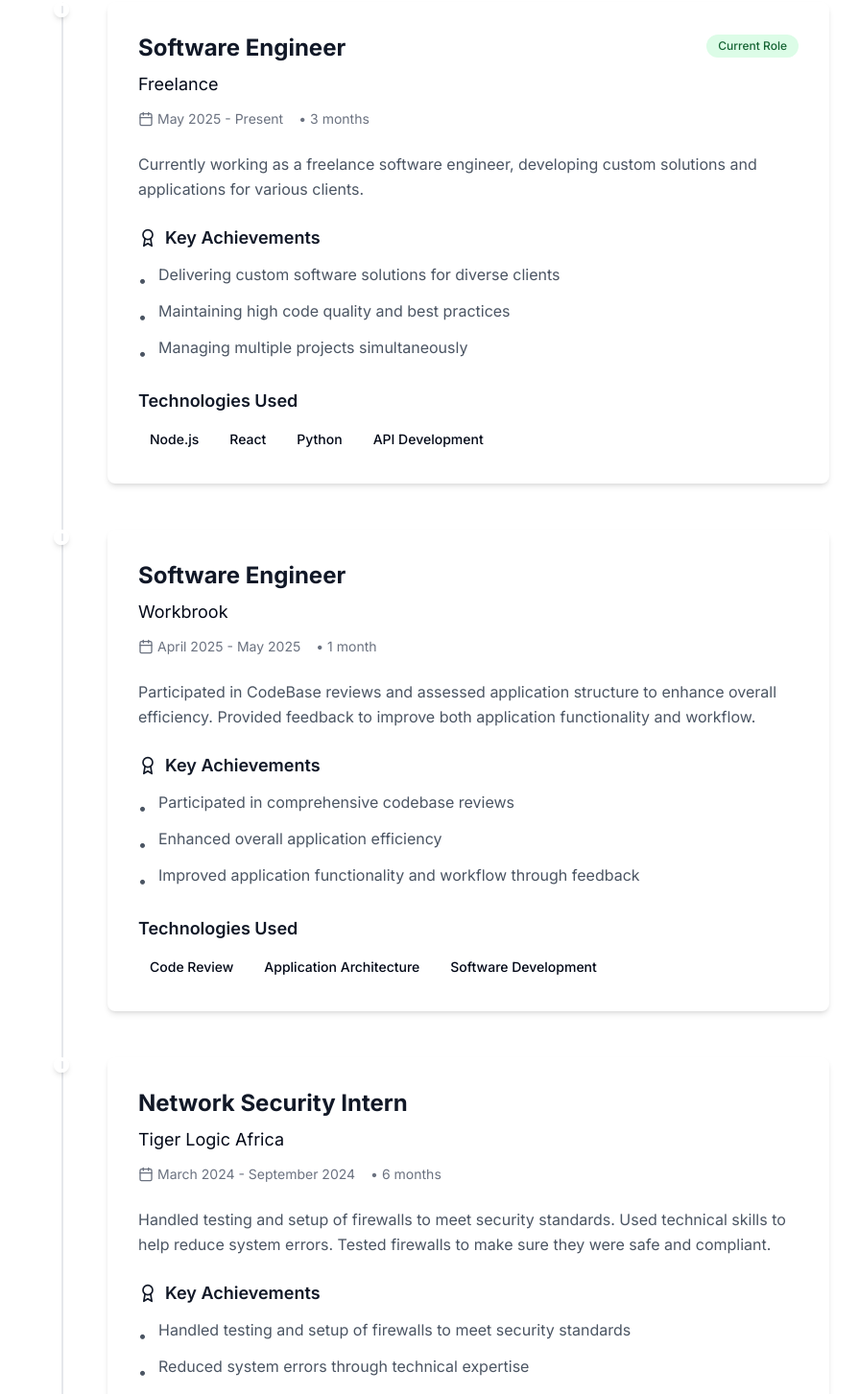
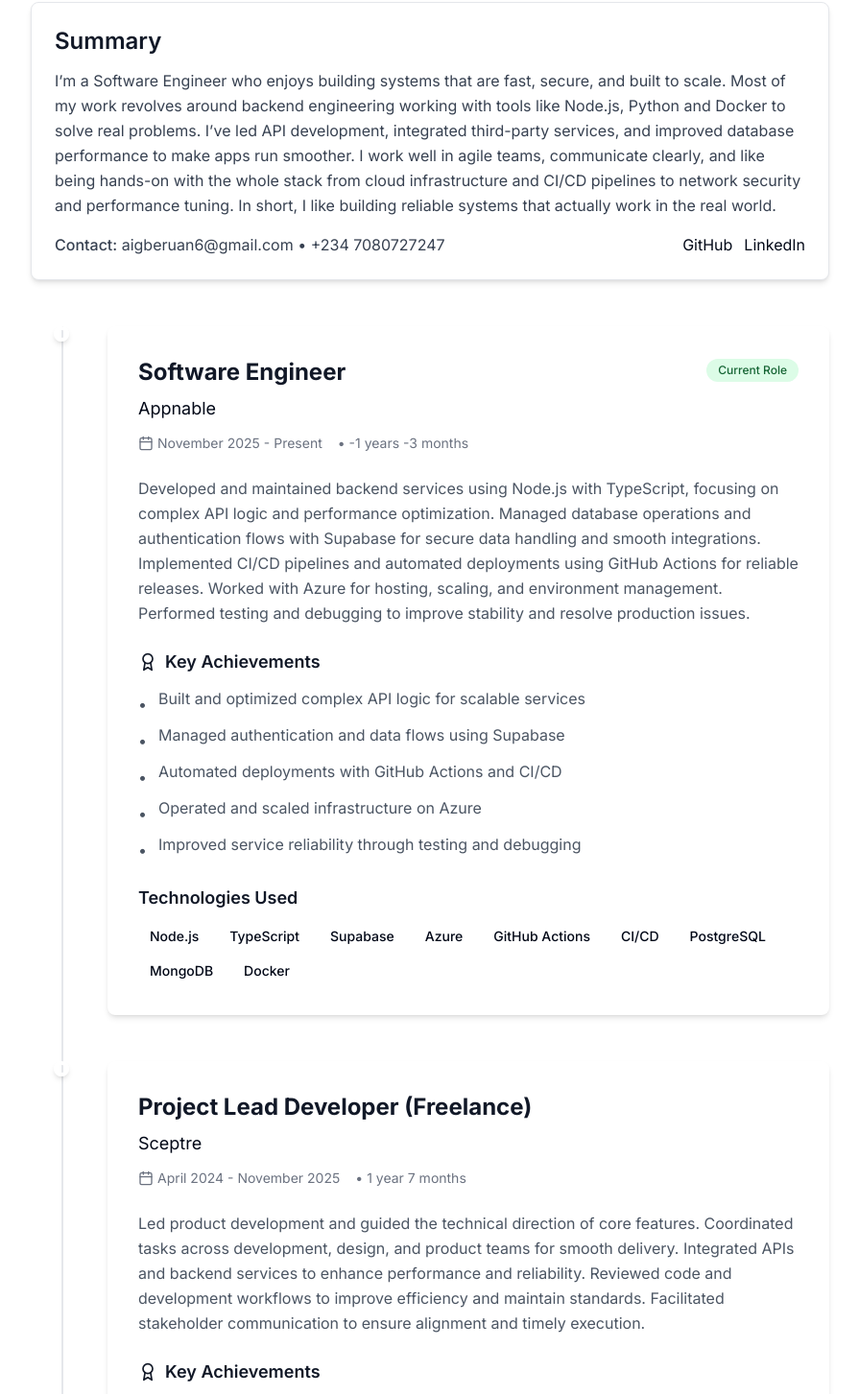
Before and after one commit to Ghosteken/portland, a Next.js app: page /experience in a window 1280 px wide. Shown: the part 275-1728 px from the top of the page at 96% size, without its empty margins (192-1087 px from the left). Built offline with nearby package versions, Linux system fonts and the light colour scheme; no server answers.

Commit message:
Enhance experience page with personal summary and updated work experience details

```diff
--- a/src/app/experience/page.tsx
+++ b/src/app/experience/page.tsx
@@ -1,5 +1,5 @@
 import { Calendar, MapPin, ExternalLink, Award, GraduationCap, CheckCircle } from 'lucide-react'
-import { workExperience, education, certificates } from '@/data/portfolio'
+import { workExperience, education, certificates, personalInfo, socialLinks } from '@/data/portfolio'
 import { Button } from '@/components/ui/button'
 
 export default function Experience() {
@@ -41,6 +41,26 @@
           <p className="text-xl text-gray-600 dark:text-gray-300 max-w-3xl mx-auto">
             My professional journey and the roles that have shaped my career
           </p>
+        </div>
+
+        {/* Summary */}
+        <div className="mb-12 bg-white dark:bg-gray-800 rounded-lg shadow-md p-6 border border-gray-200 dark:border-gray-700">
+          <h2 className="text-2xl font-semibold text-gray-900 dark:text-white mb-3">Summary</h2>
+          <p className="text-gray-700 dark:text-gray-300 leading-relaxed mb-4">
+            {personalInfo.bio}
+          </p>
+          <div className="flex flex-col sm:flex-row sm:items-center sm:justify-between gap-3">
+            <div className="text-gray-700 dark:text-gray-300">
+              <span className="font-medium">Contact:</span> {personalInfo.email} • {personalInfo.phone}
+            </div>
+            <div className="flex flex-wrap gap-3">
+              {socialLinks.map(link => (
+                <a key={link.platform} href={link.url} target="_blank" rel="noopener noreferrer" className="text-primary-700 dark:text-primary-300 hover:underline">
+                  {link.platform}
+                </a>
+              ))}
+            </div>
+          </div>
         </div>
 
         {/* Timeline */}
--- a/src/data/portfolio.ts
+++ b/src/data/portfolio.ts
@@ -7,7 +7,7 @@
   email: "aigberuan6@gmail.com",
   phone: "+234 7080727247",
   location: "Lagos, Nigeria",
-  bio: "Software engineer with a focus on building scalable, secure systems. Adept at solving complex backend challenges using modern tech like Node.js, Python, React, and Docker. Proven ability to lead API development, integrate third-party services, and optimize performance. Strong collaborative ethos with experience in Agile methodologies and cross-functional team environments.",
+  bio: "I’m a Software Engineer who enjoys building systems that are fast, secure, and built to scale. Most of my work revolves around backend engineering working with tools like Node.js, Python and Docker to solve real problems. I’ve led API development, integrated third-party services, and improved database performance to make apps run smoother. I work well in agile teams, communicate clearly, and like being hands-on with the whole stack from cloud infrastructure and CI/CD pipelines to network security and performance tuning. In short, I like building reliable systems that actually work in the real world.",
   profileImage: imageConfig.profile,
   coverImage: imageConfig.cover
 };
@@ -29,16 +29,34 @@
 
 export const workExperience: WorkExperience[] = [
   {
+    id: "0",
+    company: "Appnable",
+    position: "Software Engineer",
+    startDate: "2025-11",
+    description: "Developed and maintained backend services using Node.js with TypeScript, focusing on complex API logic and performance optimization. Managed database operations and authentication flows with Supabase for secure data handling and smooth integrations. Implemented CI/CD pipelines and automated deployments using GitHub Actions for reliable releases. Worked with Azure for hosting, scaling, and environment management. Performed testing and debugging to improve stability and resolve production issues.",
+    technologies: ["Node.js", "TypeScript", "Supabase", "Azure", "GitHub Actions", "CI/CD", "PostgreSQL", "MongoDB", "Docker"],
+    achievements: [
+      "Built and optimized complex API logic for scalable services",
+      "Managed authentication and data flows using Supabase",
+      "Automated deployments with GitHub Actions and CI/CD",
+      "Operated and scaled infrastructure on Azure",
+      "Improved service reliability through testing and debugging"
+    ]
+  },
+  {
     id: "1",
-    company: "Freelance",
-    position: "Software Engineer",
-    startDate: "2025-05",
-    description: "Currently working as a freelance software engineer, developing custom solutions and applications for various clients.",
-    technologies: ["Node.js", "React", "Python", "API Development"],
+    company: "Sceptre",
+    position: "Project Lead Developer (Freelance)",
+    startDate: "2024-04",
+    endDate: "2025-11",
+    description: "Led product development and guided the technical direction of core features. Coordinated tasks across development, design, and product teams for smooth delivery. Integrated APIs and backend services to enhance performance and reliability. Reviewed code and development workflows to improve efficiency and maintain standards. Facilitated stakeholder communication to ensure alignment and timely execution.",
+    technologies: ["Node.js", "API Integration", "Project Management", "Code Review", "Agile"],
     achievements: [
-      "Delivering custom software solutions for diverse clients",
-      "Maintaining high code quality and best practices",
-      "Managing multiple projects simultaneously"
+      "Drove technical direction and feature delivery",
+      "Coordinated cross-functional teams for on-time milestones",
+      "Integrated services to improve reliability and performance",
+      "Elevated efficiency through code and workflow reviews",
+      "Kept stakeholders aligned for timely execution"
     ]
   },
   {
@@ -230,19 +248,33 @@
 export const skills: Skill[] = [
   // Frontend & Languages
   { name: "React", level: "Advanced", category: "Frontend", icon: "react" },
+  { name: "TypeScript", level: "Advanced", category: "Frontend", icon: "typescript" },
   { name: "Node.js", level: "Advanced", category: "Backend", icon: "nodejs" },
+  { name: "Express.js", level: "Advanced", category: "Backend", icon: "express" },
   { name: "Python", level: "Advanced", category: "Backend", icon: "python" },
   { name: "JavaScript", level: "Advanced", category: "Frontend", icon: "javascript" },
   { name: "HTML/CSS", level: "Advanced", category: "Frontend", icon: "html" },
 
   // Databases
   { name: "PostgreSQL", level: "Intermediate", category: "Database", icon: "postgresql" },
+  { name: "MySQL", level: "Intermediate", category: "Database", icon: "mysql" },
   { name: "MongoDB", level: "Intermediate", category: "Database", icon: "mongodb" },
+  { name: "Supabase", level: "Intermediate", category: "Database", icon: "supabase" },
+  { name: "Redis", level: "Intermediate", category: "Database", icon: "redis" },
+  { name: "Prisma", level: "Advanced", category: "Backend", icon: "prisma" },
+  { name: "TypeORM", level: "Intermediate", category: "Backend", icon: "typeorm" },
+  { name: "Mongoose", level: "Intermediate", category: "Backend", icon: "mongoose" },
 
   // DevOps & Tools
   { name: "Docker", level: "Intermediate", category: "DevOps", icon: "docker" },
   { name: "Git", level: "Advanced", category: "DevOps", icon: "git" },
   { name: "Linux", level: "Intermediate", category: "DevOps", icon: "linux" },
+  { name: "CI/CD Pipelines", level: "Intermediate", category: "DevOps", icon: "cicd" },
+  { name: "GitHub Actions", level: "Intermediate", category: "DevOps", icon: "github-actions" },
+  { name: "Terraform", level: "Intermediate", category: "DevOps", icon: "terraform" },
+  { name: "NGINX", level: "Intermediate", category: "DevOps", icon: "nginx" },
+  { name: "AWS", level: "Intermediate", category: "DevOps", icon: "aws" },
+  { name: "Azure", level: "Intermediate", category: "DevOps", icon: "azure" },
 
   // Networking
   { name: "Firewall Configuration", level: "Intermediate", category: "Networking", icon: "firewall" },
@@ -253,6 +285,9 @@
   // Methodologies
   { name: "Agile Methodologies", level: "Advanced", category: "Other", icon: "agile" },
   { name: "API Development", level: "Advanced", category: "Backend", icon: "api" },
+  { name: "API Documentation (Swagger)", level: "Intermediate", category: "Other", icon: "swagger" },
+  { name: "Postman", level: "Intermediate", category: "Other", icon: "postman" },
+  { name: "Jest", level: "Intermediate", category: "Other", icon: "jest" },
   { name: "Testing", level: "Intermediate", category: "Other", icon: "testing" }
 ];
 
```
